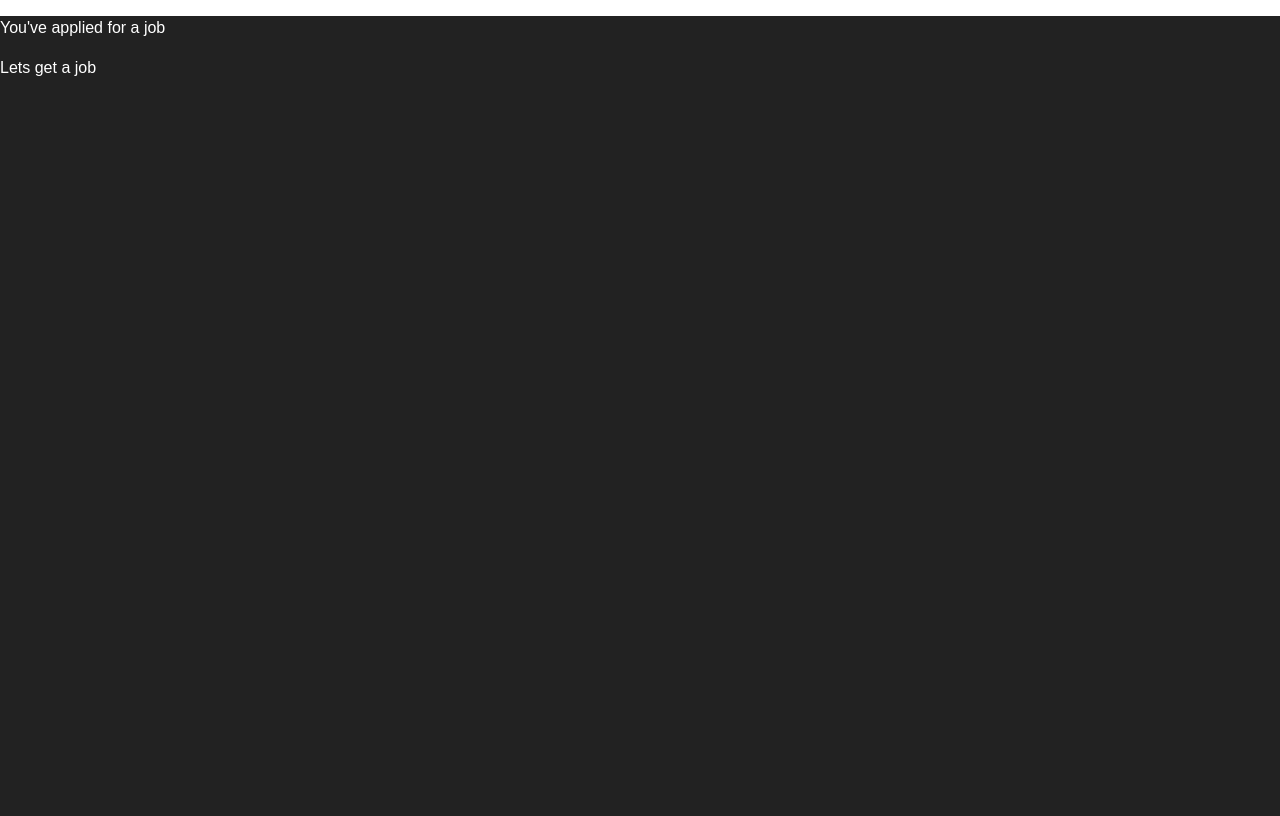
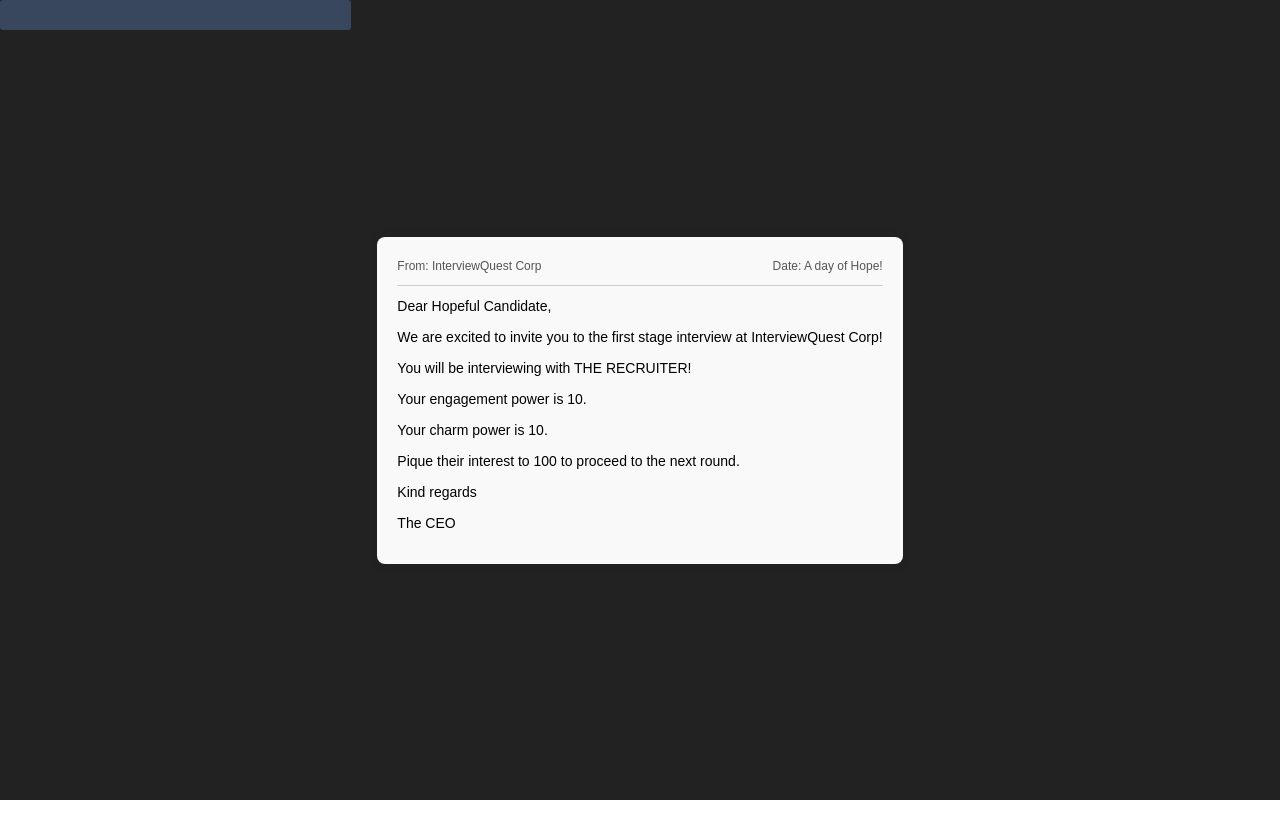
Before and after one commit to Joshsilas/InterviewQuest, a React (Vite) app: page /StoryPage in a window 1280 px wide. Built offline with nearby package versions, Linux system fonts and the light colour scheme.

Commit message:
story screen good

```diff
--- a/src/App.jsx
+++ b/src/App.jsx
@@ -18,7 +18,7 @@ function App() {
             <Routes>
                 <Route path="/" element={<IntroScreen />} />
                 <Route path="/StoryPage/" element={<StoryScreen />} />
-                <Route path="/game/" element={<RecruiterLevel/>} />
+                <Route path="/recruiterLevel/" element={<RecruiterLevel/>} />
                 <Route path="/failedInterview/" element={<FailedInterview/>} />
                 <Route path="/IntroToCto/" element={<IntroToCto/>} />
                 <Route path="/CtoLevel/" element={<CtoLevel/>} />
--- a/src/Components/CeoLevel/index.jsx
+++ b/src/Components/CeoLevel/index.jsx
@@ -222,7 +222,7 @@ const CeoLevel = () => {
                 <img className="CeobossImage" src="/src/assets/ceo.jpg" />
             </div>
             <div className="boss-powers-layout">
-                {isBossAttacking ? null : <p className="boss-powers">The CEO is judging you...</p>}
+                {isBossAttacking ? null : <p className="boss-powers-waiting">The CEO is judging you...</p>}
                 {errorMessage && <p className="boss-powers">{errorMessage}</p>}
                 {isBossAttacking && <p className="boss-powers">The CEO {selectedPower}</p>}
                 {isBossAttacking && <p className="boss-powers">{powerText}</p>}
--- a/src/Components/CtoLevel/index.jsx
+++ b/src/Components/CtoLevel/index.jsx
@@ -18,7 +18,7 @@ const CtoLevel = () => {
     const charmSkills = [
         { name: 'Bug Squashing - 3 Charm', description: 'You know how to debug that. Raise interest by 30' },
         { name: 'In-Depth Technical Explanation - 4 charm', description: 'Provide an in-depth explanation of a technical concept. Raise interest by 40' },
-        { name: 'Complex Algorithm - 10 charm', description: "Bodmas, loops, recursion, data structures, and optimization techniques. You've got this . Raise interest by 80" },
+        { name: 'Complex Algorithm - 10 charm', description: "Bodmas, loops, data structures, and optimization techniques. You've got this. Raise interest by 80" },
         { name: 'Boost your confidence - 3 charm', description: 'Boost your confidence and leave a lasting impression. Heal your confidence 15' },
     ];
     const powers = ['shouts Fizz Buzz at you', 'asks why you did it in React', "says you've missed a semi colon", 'affirms with a thoughtful nod', 'just shakes their head'];
@@ -209,7 +209,7 @@ const CtoLevel = () => {
                 <img className="bossImage" src="/src/assets/softwaredev.jpg" />
             </div>
             <div className="boss-powers-layout">
-                {isBossAttacking ? null : <p className="boss-powers">The CTO is inspecting you...</p>}
+                {isBossAttacking ? null : <p className="boss-powers-waiting">The CTO is inspecting you...</p>}
                 {errorMessage && <p className="boss-powers">{errorMessage}</p>}
                 {isBossAttacking && <p className="boss-powers">The CTO {selectedPower}</p>}
                 {isBossAttacking && <p className="boss-powers">{powerText}</p>}
--- a/src/Components/IntroScreen/index.jsx
+++ b/src/Components/IntroScreen/index.jsx
@@ -39,6 +39,7 @@ const IntroScreen = () => {
                 <Button className="introbutton" onClick={realLife} text={'Real Life Mode'} />
                 </div>
                 <p>* Real life mode is intended as a joke, but for anyone who is currently job hunting, this is for you!.</p>
+                <strong>Please send any emails regarding this position to: Josh</strong>
             </div>
 
         </div>
--- a/src/Components/RecruiterLevel/Recruiterlevel.css
+++ b/src/Components/RecruiterLevel/Recruiterlevel.css
@@ -31,12 +31,27 @@ body {
     width: 100%
 }
 
-.boss-powers {
+.boss-powers-waiting {
     text-align: center;
     font-weight: bold;
     font-size: 1rem;
+    animation: waveAnimation 1s infinite linear;
+}
 
+@keyframes waveAnimation {
+    0% { transform: translateY(0); }
+    25% { transform: translateY(-2px); }
+    50% { transform: translateY(0); }
+    75% { transform: translateY(2px); }
+    100% { transform: translateY(0); }
 }
+
+.boss-powers{
+    text-align: center;
+    font-weight: bold;
+    font-size: 1rem;
+}
+
 .boss-powers-layout {
     position: relative;
     height: 60px;
--- a/src/Components/RecruiterLevel/index.jsx
+++ b/src/Components/RecruiterLevel/index.jsx
@@ -208,7 +208,7 @@ const RecruiterLevel = () => {
                 <img className="bossImage" src="/src/assets/recruiter.jpg" />
             </div>
             <div className="boss-powers-layout">
-                {isBossAttacking ? null : <p className="boss-powers">The Recruiter is watching you...</p>}
+                {isBossAttacking ? null : <p className="boss-powers-waiting">The Recruiter is watching you...</p>}
                 {errorMessage && <p className="boss-powers">{errorMessage}</p>}
                 {isBossAttacking && <p className="boss-powers">The Recruiter {selectedPower}</p>}
                 {isBossAttacking && <p className="boss-powers">{powerText}</p>}
--- /dev/null
+++ b/src/Components/StoryScreen/StoryScreen.css
@@ -0,0 +1,56 @@
+.container {
+    display: flex;
+    align-items: center;
+    justify-content: center;
+    height: 100vh;
+    margin: 0;
+}
+
+.StoryScreen {
+    max-width: 600px;
+    color: black;
+    padding: 20px;
+    background-color: #f9f9f9;
+    border-radius: 8px;
+    box-shadow: 0 0 10px rgba(0, 0, 0, 0.1);
+}
+
+.email-header {
+    display: flex;
+    justify-content: space-between;
+    border-bottom: 1px solid #ccc;
+    padding-bottom: 10px;
+    margin-bottom: 10px;
+}
+
+.email-header span {
+    font-size: 12px;
+    color: #555;
+}
+
+.email-content p {
+    margin: 10px 0;
+    font-family: 'Arial', sans-serif;
+    font-size: 14px;
+}
+
+
+.loading-bar {
+    position: absolute;
+    top: 0px;
+    left: 0;
+    width: 100%;
+    height: 30px;
+    background-color: #38465e;
+    border-radius: 3px;
+    animation: loadingAnimation 20s linear;
+}
+
+@keyframes loadingAnimation {
+    from {
+        width: 0%;
+    }
+    to {
+        width: 100%;
+    }
+}
--- a/src/Components/StoryScreen/index.jsx
+++ b/src/Components/StoryScreen/index.jsx
@@ -1,20 +1,45 @@
-import React, { useEffect } from 'react';
+import React, { useEffect, useState } from 'react';
 import { useNavigate } from 'react-router-dom';
+import './StoryScreen.css';
 
 const StoryScreen = () => {
     const navigate = useNavigate();
+    const [loading, setLoading] = useState(true);
 
     useEffect(() => {
         const timer = setTimeout(() => {
-            navigate("/game/");
-        }, 10000);
-        return () => clearTimeout(timer);
+            navigate("/recruiterLevel/");
+        }, 20000);
+
+        const loadingTimer = setTimeout(() => {
+            setLoading(false);
+        }, 20000);
+
+        return () => {
+            clearTimeout(timer);
+            clearTimeout(loadingTimer);
+        };
     }, [navigate]);
 
     return (
-        <div>
-            <p>You've applied for a job</p>
-            <p>Lets get a job</p>
+        <div className="container">
+            <div className="StoryScreen">
+                <div className="email-header">
+                    <span>From: InterviewQuest Corp</span>
+                    <span>Date: A day of Hope!</span>
+                </div>
+                <div className="email-content">
+                    <p>Dear Hopeful Candidate,</p>
+                    <p>We are excited to invite you to the first stage interview at InterviewQuest Corp!</p>
+                    <p>You will be interviewing with THE RECRUITER!</p>
+                    <p>Your engagement power is 10.</p>
+                    <p>Your charm power is 10.</p>
+                    <p>Pique their interest to 100 to proceed to the next round.</p>
+                    <p>Kind regards</p>
+                    <p>The CEO</p>
+                    {loading && <div className="loading-bar"></div>}
+                </div>
+            </div>
         </div>
     );
 };
```
